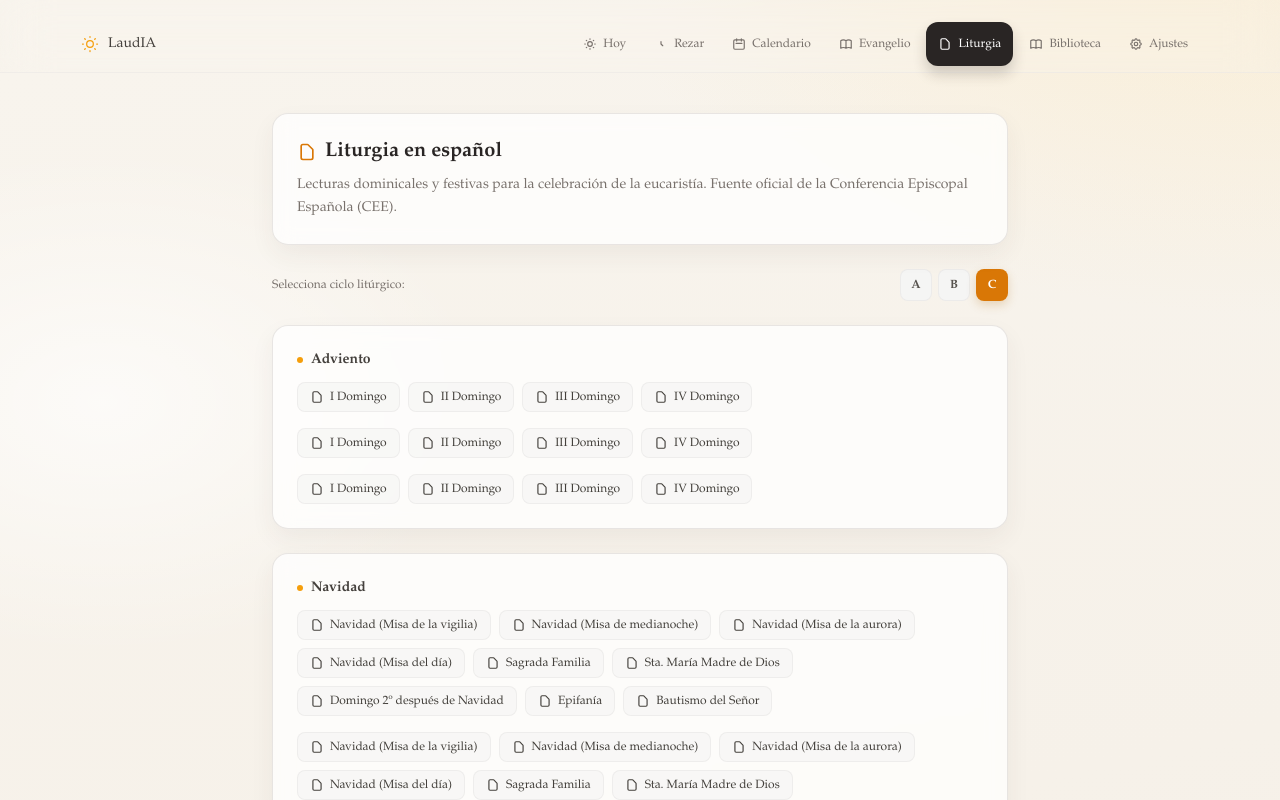
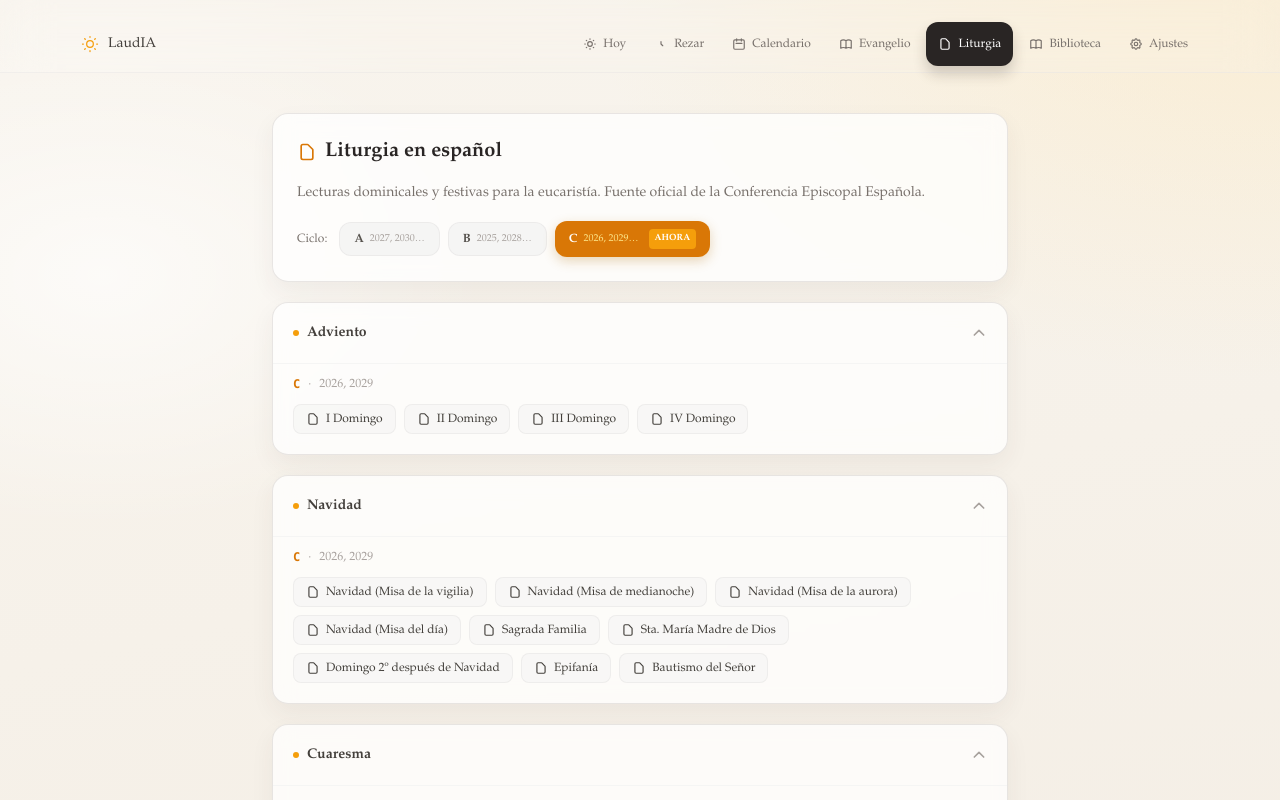
Before and after one commit to ignacioimatik-web/laudia, a React (Vite) app: page /laudia/liturgia in a window 1280 px wide. Shown: the top 800 px of the page. Built offline with nearby package versions, Linux system fonts and the light colour scheme.

Commit message:
refactor: restructure Liturgia section with accordion + cycle pills

```diff
--- a/src/app/laudia/liturgia/page.tsx
+++ b/src/app/laudia/liturgia/page.tsx
@@ -5,33 +5,36 @@ interface PdfLink {
   url: string;
 }
 
+interface CycleLinks {
+  cycle: string;
+  yearLabel: string;
+  links: PdfLink[];
+}
+
 interface SeasonData {
   title: string;
-  cycles: { cycle: string; links: PdfLink[] }[];
+  cycles: CycleLinks[];
 }
 
-interface SolemnidadData {
-  label: string;
-  url: string;
-}
+const cycleYears: Record<string, string> = { A: '2027, 2030…', B: '2025, 2028…', C: '2026, 2029…' };
 
 const seasons: SeasonData[] = [
   {
     title: 'Adviento',
     cycles: [
-      { cycle: 'A', links: [
+      { cycle: 'A', yearLabel: '2028, 2031', links: [
         { label: 'I Domingo', url: 'http://www.conferenciaepiscopal.es/liturgia/aa1.pdf' },
         { label: 'II Domingo', url: 'http://www.conferenciaepiscopal.es/liturgia/aa2.pdf' },
         { label: 'III Domingo', url: 'http://www.conferenciaepiscopal.es/liturgia/aa3.pdf' },
         { label: 'IV Domingo', url: 'http://www.conferenciaepiscopal.es/liturgia/aa4.pdf' },
       ]},
-      { cycle: 'B', links: [
+      { cycle: 'B', yearLabel: '2025, 2028', links: [
         { label: 'I Domingo', url: 'http://www.conferenciaepiscopal.es/liturgia/ba1.pdf' },
         { label: 'II Domingo', url: 'http://www.conferenciaepiscopal.es/liturgia/ba2.pdf' },
         { label: 'III Domingo', url: 'http://www.conferenciaepiscopal.es/liturgia/ba3.pdf' },
         { label: 'IV Domingo', url: 'http://www.conferenciaepiscopal.es/liturgia/ba4.pdf' },
       ]},
-      { cycle: 'C', links: [
+      { cycle: 'C', yearLabel: '2026, 2029', links: [
         { label: 'I Domingo', url: 'http://www.conferenciaepiscopal.es/liturgia/ca1.pdf' },
         { label: 'II Domingo', url: 'http://www.conferenciaepiscopal.es/liturgia/ca2.pdf' },
         { label: 'III Domingo', url: 'http://www.conferenciaepiscopal.es/liturgia/ca3.pdf' },
@@ -42,7 +45,7 @@ const seasons: SeasonData[] = [
   {
     title: 'Navidad',
     cycles: [
-      { cycle: 'A', links: [
+      { cycle: 'A', yearLabel: '2028, 2031', links: [
         { label: 'Navidad (Misa de la vigilia)', url: 'https://www.conferenciaepiscopal.es/liturgia/anvigilia.pdf' },
         { label: 'Navidad (Misa de medianoche)', url: 'https://www.conferenciaepiscopal.es/liturgia/anmedianoche.pdf' },
         { label: 'Navidad (Misa de la aurora)', url: 'https://www.conferenciaepiscopal.es/liturgia/anaurora.pdf' },
@@ -53,7 +56,7 @@ const seasons: SeasonData[] = [
         { label: 'Epifanía', url: 'https://www.conferenciaepiscopal.es/liturgia/aepifania.pdf' },
         { label: 'Bautismo del Señor', url: 'https://www.conferenciaepiscopal.es/liturgia/abautismo.pdf' },
       ]},
-      { cycle: 'B', links: [
+      { cycle: 'B', yearLabel: '2025, 2028', links: [
         { label: 'Navidad (Misa de la vigilia)', url: 'https://www.conferenciaepiscopal.es/liturgia/bnvigilia.pdf' },
         { label: 'Navidad (Misa de medianoche)', url: 'https://www.conferenciaepiscopal.es/liturgia/bnmedianoche.pdf' },
         { label: 'Navidad (Misa de la aurora)', url: 'https://www.conferenciaepiscopal.es/liturgia/bnaurora.pdf' },
@@ -64,7 +67,7 @@ const seasons: SeasonData[] = [
         { label: 'Epifanía', url: 'https://www.conferenciaepiscopal.es/liturgia/bepifania.pdf' },
         { label: 'Bautismo del Señor', url: 'https://www.conferenciaepiscopal.es/liturgia/bbautismo.pdf' },
       ]},
-      { cycle: 'C', links: [
+      { cycle: 'C', yearLabel: '2026, 2029', links: [
         { label: 'Navidad (Misa de la vigilia)', url: 'https://www.conferenciaepiscopal.es/liturgia/cnvigilia.pdf' },
         { label: 'Navidad (Misa de medianoche)', url: 'https://www.conferenciaepiscopal.es/liturgia/cnmedianoche.pdf' },
         { label: 'Navidad (Misa de la aurora)', url: 'https://www.conferenciaepiscopal.es/liturgia/cnaurora.pdf' },
@@ -80,7 +83,7 @@ const seasons: SeasonData[] = [
   {
     title: 'Cuaresma',
     cycles: [
-      { cycle: 'A', links: [
+      { cycle: 'A', yearLabel: '2028, 2031', links: [
         { label: 'I Domingo', url: 'https://www.conferenciaepiscopal.es/liturgia/ac1.pdf' },
         { label: 'II Domingo', url: 'https://www.conferenciaepiscopal.es/liturgia/ac2.pdf' },
         { label: 'III Domingo', url: 'https://www.conferenciaepiscopal.es/liturgia/ac3.pdf' },
@@ -89,7 +92,7 @@ const seasons: SeasonData[] = [
         { label: 'Domingo de Ramos (procesión)', url: 'https://www.conferenciaepiscopal.es/liturgia/assdrprocesion.pdf' },
         { label: 'Domingo de Ramos (Misa)', url: 'https://www.conferenciaepiscopal.es/liturgia/assdr.pdf' },
       ]},
-      { cycle: 'B', links: [
+      { cycle: 'B', yearLabel: '2025, 2028', links: [
         { label: 'I Domingo', url: 'https://www.conferenciaepiscopal.es/liturgia/bc1.pdf' },
         { label: 'II Domingo', url: 'https://www.conferenciaepiscopal.es/liturgia/bc2.pdf' },
         { label: 'III Domingo', url: 'https://www.conferenciaepiscopal.es/liturgia/bc3.pdf' },
@@ -98,7 +101,7 @@ const seasons: SeasonData[] = [
         { label: 'Domingo de Ramos (procesión)', url: 'https://www.conferenciaepiscopal.es/liturgia/bssdr.pdf' },
         { label: 'Domingo de Ramos (Misa)', url: 'https://www.conferenciaepiscopal.es/liturgia/bssdr.pdf' },
       ]},
-      { cycle: 'C', links: [
+      { cycle: 'C', yearLabel: '2026, 2029', links: [
         { label: 'I Domingo', url: 'https://www.conferenciaepiscopal.es/liturgia/cc1.pdf' },
         { label: 'II Domingo', url: 'https://www.conferenciaepiscopal.es/liturgia/cc2.pdf' },
         { label: 'III Domingo', url: 'https://www.conferenciaepiscopal.es/liturgia/cc3.pdf' },
@@ -112,17 +115,17 @@ const seasons: SeasonData[] = [
   {
     title: 'Triduo Sacro',
     cycles: [
-      { cycle: 'A', links: [
+      { cycle: 'A', yearLabel: '2028, 2031', links: [
         { label: 'Jueves Santo', url: 'https://www.conferenciaepiscopal.es/liturgia/assjs.pdf' },
         { label: 'Viernes Santo', url: 'https://www.conferenciaepiscopal.es/liturgia/assvs.pdf' },
         { label: 'Vigilia Pascual', url: 'https://www.conferenciaepiscopal.es/liturgia/assvp.pdf' },
       ]},
-      { cycle: 'B', links: [
+      { cycle: 'B', yearLabel: '2025, 2028', links: [
         { label: 'Jueves Santo', url: 'https://www.conferenciaepiscopal.es/liturgia/bssjs.pdf' },
         { label: 'Viernes Santo', url: 'https://www.conferenciaepiscopal.es/liturgia/bssvs.pdf' },
         { label: 'Vigilia Pascual', url: 'https://www.conferenciaepiscopal.es/liturgia/bssvp.pdf' },
       ]},
-      { cycle: 'C', links: [
+      { cycle: 'C', yearLabel: '2026, 2029', links: [
         { label: 'Jueves Santo', url: 'https://www.conferenciaepiscopal.es/liturgia/cssjs.pdf' },
         { label: 'Viernes Santo', url: 'https://www.conferenciaepiscopal.es/liturgia/cssvs.pdf' },
         { label: 'Vigilia Pascual', url: 'https://www.conferenciaepiscopal.es/liturgia/cssvp.pdf' },
@@ -132,7 +135,7 @@ const seasons: SeasonData[] = [
   {
     title: 'Pascua',
     cycles: [
-      { cycle: 'A', links: [
+      { cycle: 'A', yearLabel: '2028, 2031', links: [
         { label: 'Domingo de Pascua', url: 'https://www.conferenciaepiscopal.es/liturgia/ap1.pdf' },
         { label: 'II Domingo', url: 'https://www.conferenciaepiscopal.es/liturgia/ap2.pdf' },
         { label: 'III Domingo', url: 'https://www.conferenciaepiscopal.es/liturgia/ap3.pdf' },
@@ -143,7 +146,7 @@ const seasons: SeasonData[] = [
         { label: 'La Ascensión del Señor', url: 'https://www.conferenciaepiscopal.es/liturgia/aascension.pdf' },
         { label: 'Domingo de Pentecostés', url: 'https://www.conferenciaepiscopal.es/liturgia/apentecostes.pdf' },
       ]},
-      { cycle: 'B', links: [
+      { cycle: 'B', yearLabel: '2025, 2028', links: [
         { label: 'Domingo de Pascua', url: 'https://www.conferenciaepiscopal.es/liturgia/bp1.pdf' },
         { label: 'II Domingo', url: 'https://www.conferenciaepiscopal.es/liturgia/bp2.pdf' },
         { label: 'III Domingo', url: 'https://www.conferenciaepiscopal.es/liturgia/bp3.pdf' },
@@ -154,7 +157,7 @@ const seasons: SeasonData[] = [
         { label: 'La Ascensión del Señor', url: 'https://www.conferenciaepiscopal.es/liturgia/bascension.pdf' },
         { label: 'Domingo de Pentecostés', url: 'https://www.conferenciaepiscopal.es/liturgia/bpentecostes.pdf' },
       ]},
-      { cycle: 'C', links: [
+      { cycle: 'C', yearLabel: '2026, 2029', links: [
         { label: 'Domingo de Pascua', url: 'https://www.conferenciaepiscopal.es/liturgia/cp1.pdf' },
         { label: 'II Domingo', url: 'https://www.conferenciaepiscopal.es/liturgia/cp2.pdf' },
         { label: 'III Domingo', url: 'https://www.conferenciaepiscopal.es/liturgia/cp3.pdf' },
@@ -170,7 +173,7 @@ const seasons: SeasonData[] = [
   {
     title: 'Tiempo Ordinario',
     cycles: [
-      { cycle: 'A', links: [
+      { cycle: 'A', yearLabel: '2028, 2031', links: [
         { label: 'II Domingo', url: 'https://www.conferenciaepiscopal.es/liturgia/ao2.pdf' },
         { label: 'III Domingo', url: 'https://www.conferenciaepiscopal.es/liturgia/ao3.pdf' },
         { label: 'IV Domingo', url: 'https://www.conferenciaepiscopal.es/liturgia/ao4.pdf' },
@@ -205,7 +208,7 @@ const seasons: SeasonData[] = [
         { label: 'XXXIII Domingo', url: 'https://www.conferenciaepiscopal.es/liturgia/ao33.pdf' },
         { label: 'Jesucristo Rey del Universo', url: 'https://www.conferenciaepiscopal.es/liturgia/ao34.pdf' },
       ]},
-      { cycle: 'B', links: [
+      { cycle: 'B', yearLabel: '2025, 2028', links: [
         { label: 'II Domingo', url: 'https://www.conferenciaepiscopal.es/liturgia/bo2.pdf' },
         { label: 'III Domingo', url: 'https://www.conferenciaepiscopal.es/liturgia/bo3.pdf' },
         { label: 'IV Domingo', url: 'https://www.conferenciaepiscopal.es/liturgia/bo4.pdf' },
@@ -240,7 +243,7 @@ const seasons: SeasonData[] = [
         { label: 'XXXIII Domingo', url: 'https://www.conferenciaepiscopal.es/liturgia/bo33.pdf' },
         { label: 'Jesucristo Rey del Universo', url: 'https://www.conferenciaepiscopal.es/liturgia/bo34.pdf' },
       ]},
-      { cycle: 'C', links: [
+      { cycle: 'C', yearLabel: '2026, 2029', links: [
         { label: 'II Domingo', url: 'https://www.conferenciaepiscopal.es/liturgia/co2.pdf' },
         { label: 'III Domingo', url: 'https://www.conferenciaepiscopal.es/liturgia/co3.pdf' },
         { label: 'IV Domingo', url: 'https://www.conferenciaepiscopal.es/liturgia/co4.pdf' },
@@ -279,20 +282,20 @@ const seasons: SeasonData[] = [
   },
 ];
 
-const solemnidades: { title: string; cycles: { cycle: string; links: PdfLink[] }[] } = {
+const solemnidades: { title: string; cycles: CycleLinks[] } = {
   title: 'Otras Solemnidades',
   cycles: [
-    { cycle: 'A', links: [
+    { cycle: 'A', yearLabel: '2028, 2031', links: [
       { label: 'Santísima Trinidad', url: 'https://www.conferenciaepiscopal.es/liturgia/atrinitas.pdf' },
       { label: 'Santísimo Cuerpo y Sangre', url: 'https://www.conferenciaepiscopal.es/liturgia/acorpus.pdf' },
       { label: 'Sagrado Corazón de Jesús', url: 'https://www.conferenciaepiscopal.es/liturgia/acorjesu.pdf' },
     ]},
-    { cycle: 'B', links: [
+    { cycle: 'B', yearLabel: '2025, 2028', links: [
       { label: 'Santísima Trinidad', url: 'https://www.conferenciaepiscopal.es/liturgia/btrinitas.pdf' },
       { label: 'Santísimo Cuerpo y Sangre', url: 'https://www.conferenciaepiscopal.es/liturgia/bcorpus.pdf' },
       { label: 'Sagrado Corazón de Jesús', url: 'https://www.conferenciaepiscopal.es/liturgia/bcorjesu.pdf' },
     ]},
-    { cycle: 'C', links: [
+    { cycle: 'C', yearLabel: '2026, 2029', links: [
       { label: 'Santísima Trinidad', url: 'https://www.conferenciaepiscopal.es/liturgia/ctrinitas.pdf' },
       { label: 'Santísimo Cuerpo y Sangre', url: 'https://www.conferenciaepiscopal.es/liturgia/ccorpus.pdf' },
       { label: 'Sagrado Corazón de Jesús', url: 'https://www.conferenciaepiscopal.es/liturgia/ccorjesu.pdf' },
@@ -303,11 +306,17 @@ const solemnidades: { title: string; cycles: { cycle: string; links: PdfLink[] }
 const santoralLinks: PdfLink[] = [
   { label: '19 de marzo. San José', url: 'https://www.conferenciaepiscopal.es/liturgia/sanjose.pdf' },
   { label: '25 de marzo. La Encarnación del Hijo de Dios', url: 'http://www.conferenciaepiscopal.es/liturgia/anunciacion.pdf' },
-  { label: '25 de julio. Santiago apóstol', url: 'https://www.conferenciaepiscopal.es/liturgia/acorjesu.pdf' },
+  { label: '25 de julio. Santiago apóstol', url: 'https://www.conferenciaepiscopal.es/liturgia/santiago.pdf' },
   { label: '15 de agosto. La Asunción de María a los cielos', url: 'https://www.conferenciaepiscopal.es/liturgia/asuncion.pdf' },
   { label: '1 de noviembre. Todos los Santos', url: 'https://www.conferenciaepiscopal.es/liturgia/todoslossantos.pdf' },
   { label: '8 de diciembre. La Inmaculada Concepción', url: 'https://www.conferenciaepiscopal.es/liturgia/inmaculada.pdf' },
 ];
+
+function getCurrentCycle(): string {
+  const year = new Date().getFullYear();
+  const cycleIndex = (year - 2025) % 3;
+  return ['B', 'C', 'A'][cycleIndex] || 'A';
+}
 
 function PdfLinksSection({ links }: { links: PdfLink[] }) {
   return (
@@ -330,26 +339,65 @@ function PdfLinksSection({ links }: { links: PdfLink[] }) {
   );
 }
 
-function getCurrentCycle(): string {
-  const year = new Date().getFullYear();
-  const cycleIndex = (year - 2025) % 3;
-  const cycles = ['B', 'C', 'A'];
-  return cycles[cycleIndex] || 'A';
+function CyclePills({
+  cycles,
+  selectedCycle,
+}: {
+  cycles: CycleLinks[];
+  selectedCycle: string;
+}) {
+  const active = cycles.find((c) => c.cycle === selectedCycle);
+  if (!active) return null;
+  return (
+    <div className="space-y-3">
+      <div className="flex items-center gap-2 text-xs text-stone-400">
+        <span className="font-mono text-amber-600 font-bold">{active.cycle}</span>
+        <span className="text-stone-400">·</span>
+        <span>{active.yearLabel}</span>
+      </div>
+      <PdfLinksSection links={active.links} />
+    </div>
+  );
 }
 
-function CycleSelector({ selectedCycle, cycles }: { selectedCycle: string; cycles: { cycle: string; links: PdfLink[] }[] }) {
+function AccordionSection({
+  title,
+  cycles,
+  selectedCycle,
+  defaultOpen,
+}: {
+  title: string;
+  cycles: CycleLinks[];
+  selectedCycle: string;
+  defaultOpen?: boolean;
+}) {
+  const [open, setOpen] = useState(defaultOpen ?? false);
   return (
-    <div className="space-y-4">
-      {cycles.map(({ cycle, links }) => (
-        <div key={cycle} className={`transition-all duration-300 ${cycle === selectedCycle ? 'block' : 'hidden md:block'}`}>
-          {cycle !== selectedCycle && (
-            <div className="md:hidden text-xs text-stone-400 italic mb-1">
-              Ciclo {cycle} (oculto en móvil)
+    <div className="laudia-card overflow-hidden">
+      <button
+        onClick={() => setOpen(!open)}
+        className="w-full flex items-center justify-between p-4 md:p-5 text-left transition-colors hover:bg-stone-50/50 touch-target"
+      >
+        <h2 className="text-sm font-bold text-stone-700 flex items-center gap-2">
+          <span className="h-1.5 w-1.5 rounded-full bg-amber-500 shrink-0" />
+          {title}
+        </h2>
+        <svg
+          className={`h-4 w-4 text-stone-400 transition-transform duration-200 ${open ? 'rotate-180' : ''}`}
+          fill="none" stroke="currentColor" viewBox="0 0 24 24"
+        >
+          <path strokeLinecap="round" strokeLinejoin="round" strokeWidth={2.5} d="M19 9l-7 7-7-7" />
+        </svg>
+      </button>
+      <div
+        className={`transition-all duration-300 ease-in-out overflow-hidden ${
+          open ? 'max-h-[2000px] opacity-100' : 'max-h-0 opacity-0'
+        }`}
+      >
+        <div className="px-4 md:px-5 pb-4 md:pb-5 border-t border-stone-100 pt-3">
+          <CyclePills cycles={cycles} selectedCycle={selectedCycle} />
         </div>
-          )}
-          <PdfLinksSection links={links} />
       </div>
-      ))}
     </div>
   );
 }
@@ -360,61 +408,71 @@ export default function LiturgiaPage() {
 
   return (
     <div className="min-h-screen laudia-gradient">
-      <div className="max-w-3xl mx-auto px-4 py-6 md:py-10 space-y-6">
+      <div className="max-w-3xl mx-auto px-4 py-6 md:py-10 space-y-5">
 
-        <div className="laudia-card p-5 md:p-6">
-          <div className="flex items-center gap-2 mb-2">
-            <svg className="h-5 w-5 text-amber-600" fill="none" stroke="currentColor" viewBox="0 0 24 24">
+        <div className="laudia-card p-5 md:p-6 space-y-4">
+          <div className="flex items-center gap-2">
+            <svg className="h-5 w-5 text-amber-600 shrink-0" fill="none" stroke="currentColor" viewBox="0 0 24 24">
               <path strokeLinecap="round" strokeLinejoin="round" strokeWidth={2} d="M7 21h10a2 2 0 002-2V9.414a1 1 0 00-.293-.707l-5.414-5.414A1 1 0 0012.586 3H7a2 2 0 00-2 2v14a2 2 0 002 2z" />
             </svg>
             <h1 className="text-xl font-bold text-stone-800">Liturgia en español</h1>
           </div>
           <p className="text-sm text-stone-500 leading-relaxed">
-            Lecturas dominicales y festivas para la celebración de la eucaristía.
-            Fuente oficial de la Conferencia Episcopal Española (CEE).
+            Lecturas dominicales y festivas para la eucaristía.
+            Fuente oficial de la Conferencia Episcopal Española.
           </p>
-        </div>
 
-        <div className="flex items-center justify-between gap-2">
-          <p className="text-xs text-stone-500 font-medium">Selecciona ciclo litúrgico:</p>
-          <div className="flex gap-1.5">
-            {['A', 'B', 'C'].map((cycle) => (
+          <div className="flex flex-wrap items-center gap-2">
+            <span className="text-xs text-stone-500 font-medium mr-1">Ciclo:</span>
+            {['A', 'B', 'C'].map((cycle) => {
+              const isCurrent = cycle === currentCycle;
+              const isSelected = cycle === selectedCycle;
+              return (
                 <button
                   key={cycle}
                   onClick={() => setSelectedCycle(cycle)}
-                className={`h-8 w-8 rounded-lg text-xs font-bold transition-all ${
-                  cycle === selectedCycle
-                    ? 'bg-amber-600 text-white shadow-[0_4px_10px_rgba(183,121,31,0.25)]'
+                  className={`relative flex items-center gap-1.5 px-3.5 py-2 rounded-xl text-xs font-bold transition-all ${
+                    isSelected
+                      ? 'bg-amber-600 text-white shadow-[0_4px_12px_rgba(183,121,31,0.3)]'
                       : 'bg-stone-100 text-stone-600 hover:bg-stone-200 border border-stone-200/60'
                   }`}
                 >
                   {cycle}
+                  <span className={`text-[10px] font-normal ${isSelected ? 'text-amber-200' : 'text-stone-400'}`}>
+                    {cycleYears[cycle]}
+                  </span>
+                  {isCurrent && (
+                    <span className={`ml-1 px-1.5 py-0.5 rounded text-[9px] font-semibold uppercase ${
+                      isSelected ? 'bg-amber-500 text-white' : 'bg-amber-100 text-amber-700'
+                    }`}>
+                      ahora
+                    </span>
+                  )}
                 </button>
-            ))}
+              );
+            })}
           </div>
         </div>
 
         {seasons.map((season) => (
-          <div key={season.title} className="laudia-card p-5 md:p-6">
-            <h2 className="text-sm font-bold text-stone-700 mb-3 flex items-center gap-2">
-              <span className="h-1.5 w-1.5 rounded-full bg-amber-500" />
-              {season.title}
-            </h2>
-            <CycleSelector selectedCycle={selectedCycle} cycles={season.cycles} />
-          </div>
+          <AccordionSection
+            key={season.title}
+            title={season.title}
+            cycles={season.cycles}
+            selectedCycle={selectedCycle}
+            defaultOpen
+          />
         ))}
+
+        <AccordionSection
+          title={solemnidades.title}
+          cycles={solemnidades.cycles}
+          selectedCycle={selectedCycle}
+        />
 
         <div className="laudia-card p-5 md:p-6">
           <h2 className="text-sm font-bold text-stone-700 mb-3 flex items-center gap-2">
-            <span className="h-1.5 w-1.5 rounded-full bg-amber-500" />
-            {solemnidades.title}
-          </h2>
-          <CycleSelector selectedCycle={selectedCycle} cycles={solemnidades.cycles} />
-        </div>
-
-        <div className="laudia-card p-5 md:p-6">
-          <h2 className="text-sm font-bold text-stone-700 mb-3 flex items-center gap-2">
-            <span className="h-1.5 w-1.5 rounded-full bg-amber-500" />
+            <span className="h-1.5 w-1.5 rounded-full bg-amber-500 shrink-0" />
             Santoral
           </h2>
           <PdfLinksSection links={santoralLinks} />
```
Lines whose indentation alone changed are shown as unchanged.
